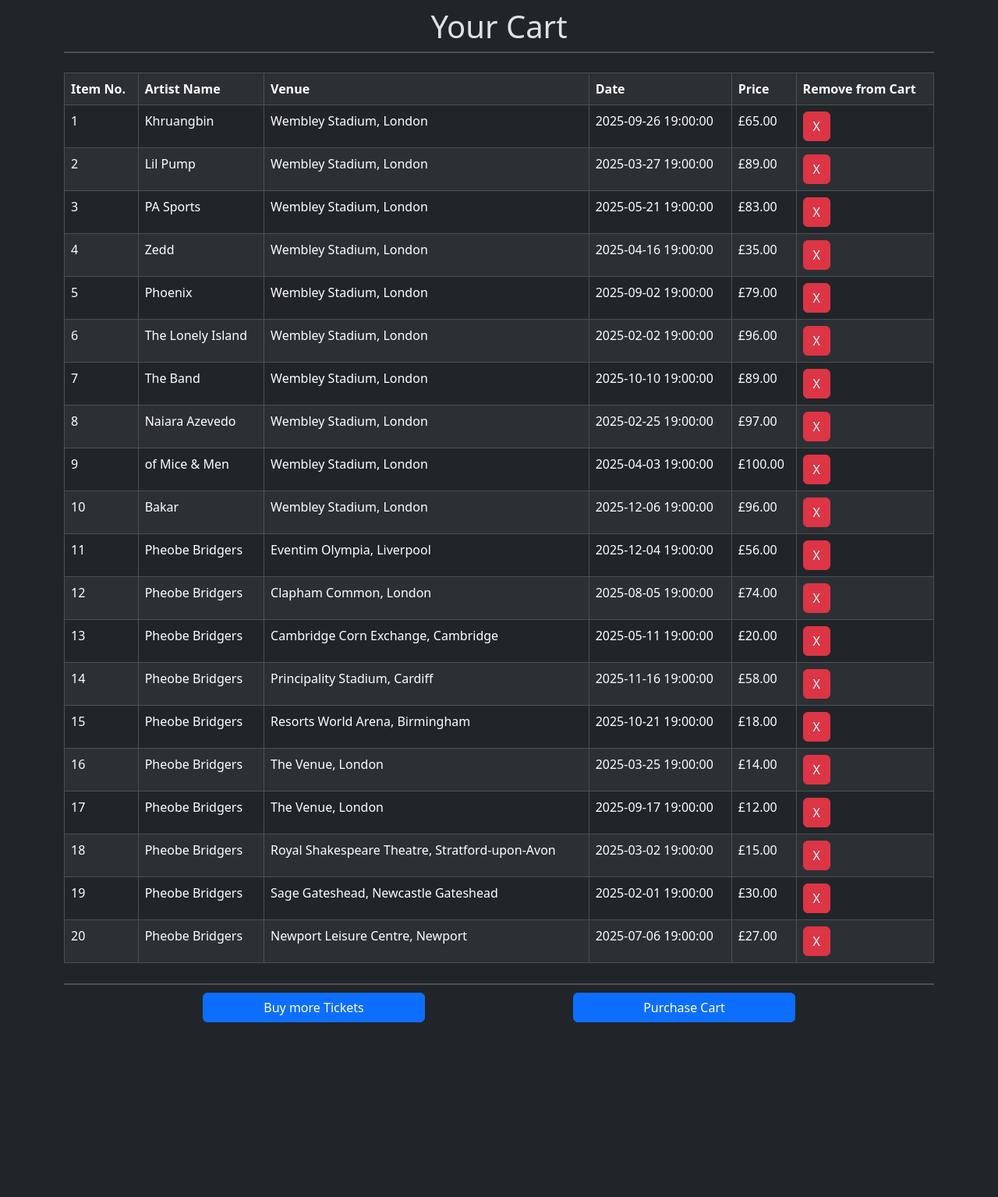
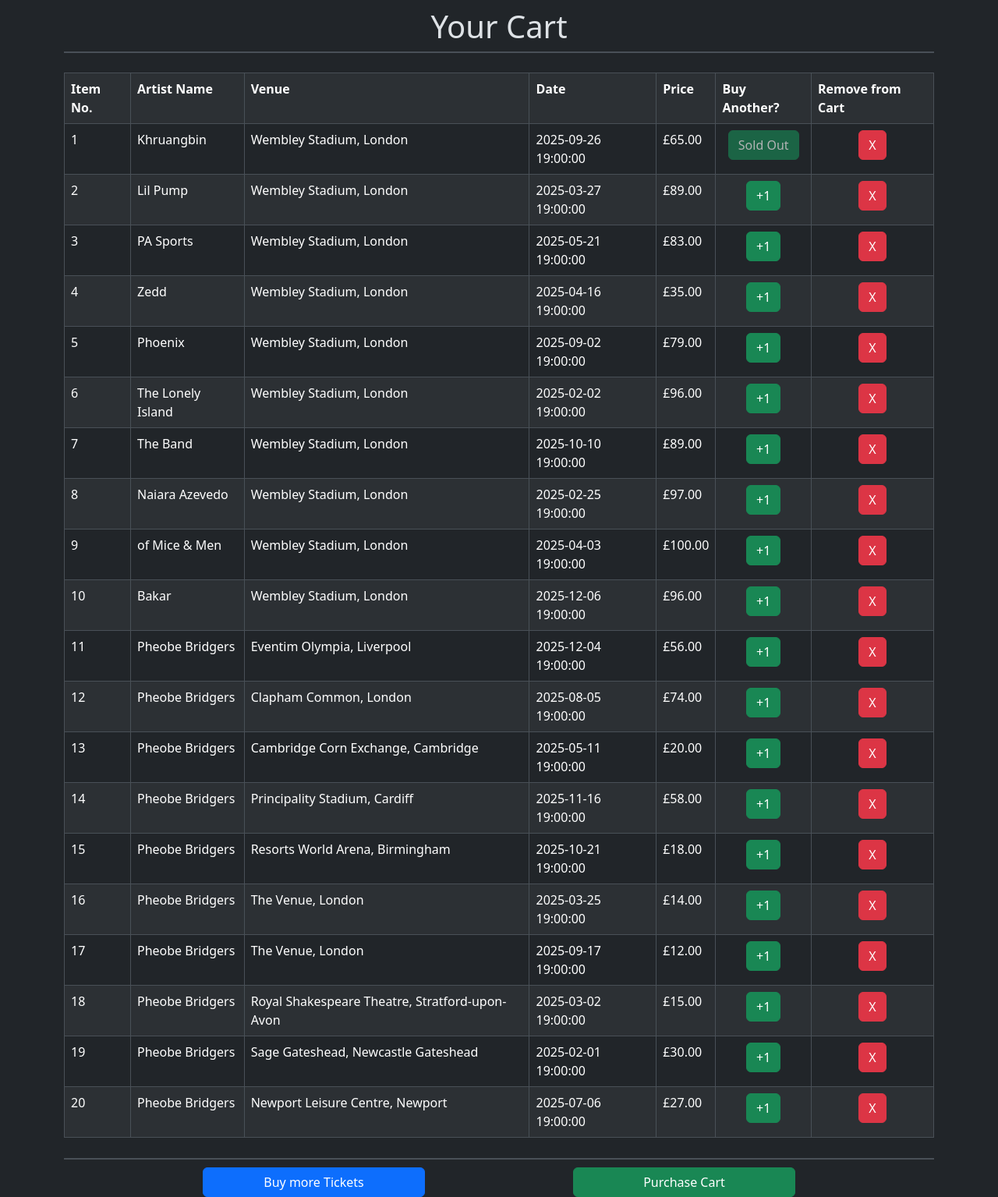
Before and after one commit to fstaig1/ticket-app, a Flask app: template website/templates/cart.html in a window 1280 px wide. Shown: the part 57-1592 px from the top of the page at 78% size. Before the commit the page ends 1368 px from the top, so only its background shows below. Run offline with Flask 3, Linux system fonts and the light colour scheme; the template is opened without the code that fills it: values that come from a table or form of the project are taken from there, others are empty; some libraries are stand-ins or nearby versions.

Commit message:
added buttons to add additional tickets to cart

```diff
--- a/website/templates/cart.html
+++ b/website/templates/cart.html
@@ -14,6 +14,7 @@
             <th class="border">Venue</th>
             <th class="border">Date</th>
             <th class="border">Price</th>
+            <th class="border">Buy Another?</th>
             <th class="border">Remove from Cart</th>
         </tr>
         {% for item in cart %}
@@ -23,7 +24,16 @@
             <td class="border">{{ item.get_concert().venueName }}, {{ item.get_concert().venueLocation }}</td>
             <td class="border">{{ item.get_concert().date }}</td>
             <td class="border">£{{ item.get_concert().ticketPrice }}0</td>
-            <td class="border">
+            <td class="border text-center">
+                {% if item.get_concert().availableTickets > 0 %}
+                <form method="POST" action="/buy_additional_ticket">
+                    <button name="buy_additional_ticket_button" class="btn btn-success" value="{{ item.id }}" >+1</button>
+                </form>
+                {% else %}
+                <button name="buy_additional_ticket_button" class="btn btn-success" value="{{ item.id }}" disabled>Sold Out</button>
+                {% endif %}
+            </td>
+            <td class="border text-center">
                 <form method="POST" action="/remove_from_cart">
                     <button name="remove_from_cart_button" class="btn btn-danger" value="{{ item.id }}">X</button>
                 </form>
@@ -43,7 +53,7 @@
         <button type="button" class="btn btn-primary col-3" onclick="window.location.href=`{{ url_for('shop.browse') }}`;">Buy {% if cart %}more {% endif %}Tickets</button>
         {% if cart %}
         <div class="col"></div>
-        <button type="button" class="btn btn-primary col-3">Purchase Cart</button>
+        <button type="button" class="btn btn-success col-3">Purchase Cart</button>
         {% endif %}
         <div class="col"></div>
     </div>
```
Also changed, not shown: website/shop/views.py (+10 -0 lines), instance/ticket.db.
